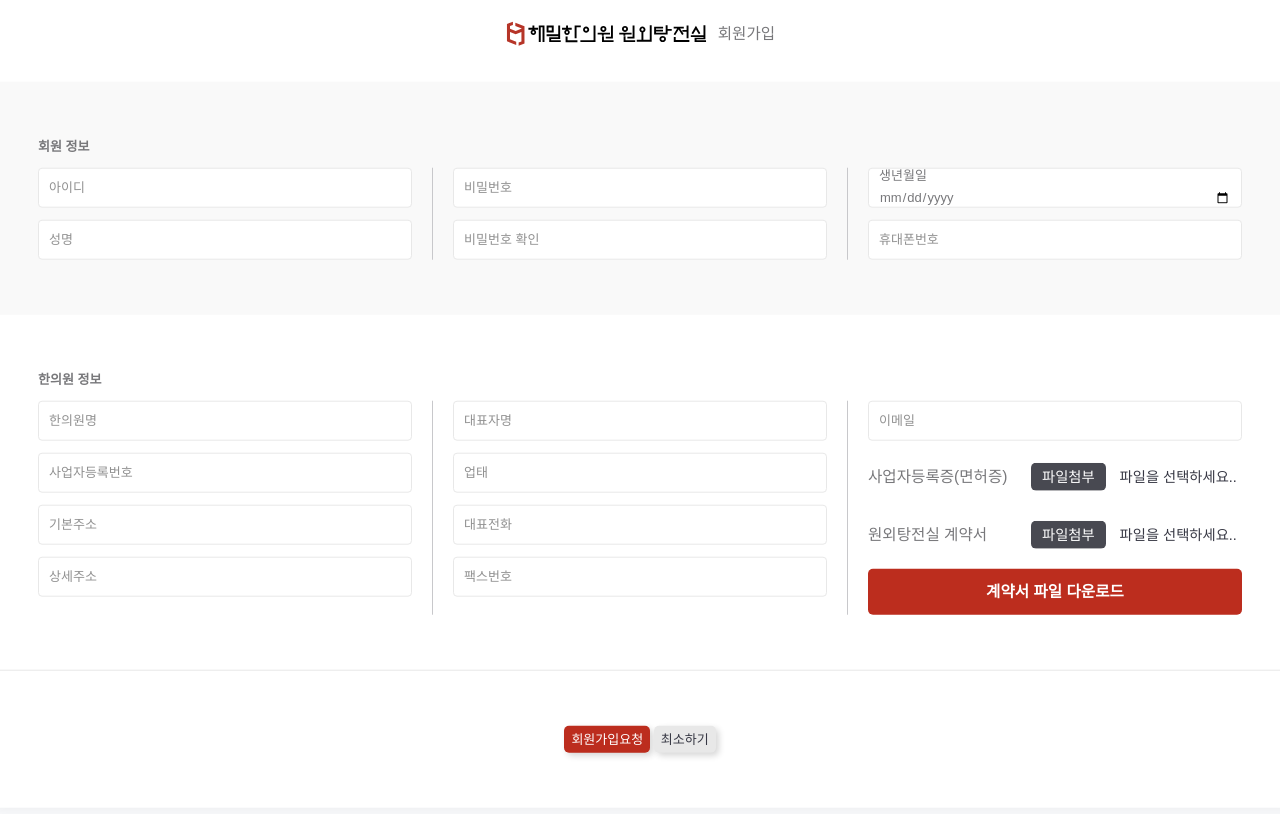
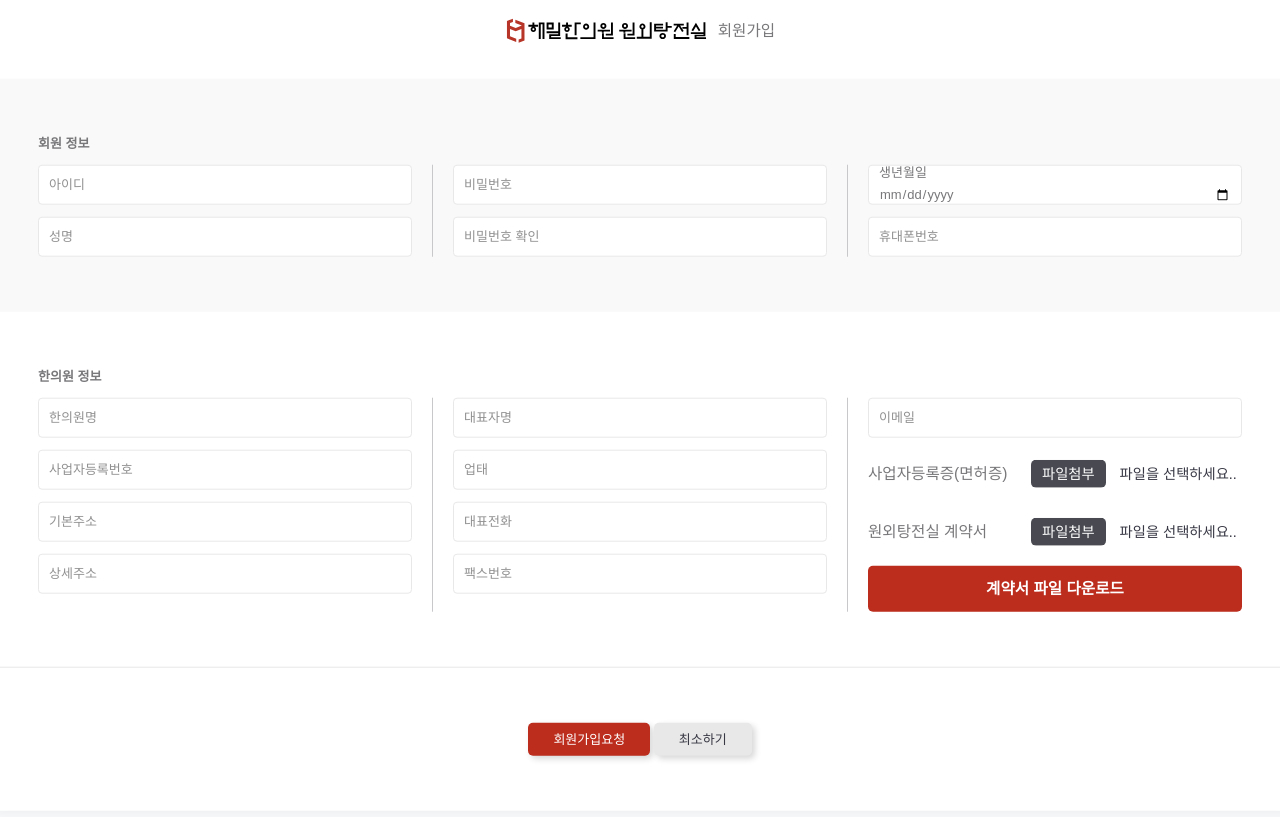
Before and after one commit to itforone-github/publish-haemil, a PHP site: page /med/sign_up.php in a window 1280 px wide. Run offline with PHP 8.4, Linux system fonts and the light colour scheme; some web fonts are replaced.

Commit message:
style: 버튼 디자인 수정

```diff
--- a/med/login.php
+++ b/med/login.php
@@ -19,8 +19,8 @@ include_once("../include/header.php");
           </div>
 
           <div class="btn_wrap">
-            <a href="find_pw.php" class="btn btn_sdw btn_white2">아이디 비밀번호 찾기</a>
-            <a href="sign_up.php" class="btn btn_sdw btn_black">회원 가입</a>
+            <a href="find_pw.php" class="btn btn_small2 btn_sdw btn_white2">아이디 비밀번호 찾기</a>
+            <a href="sign_up.php" class="btn btn_small2 btn_sdw btn_black">회원 가입</a>
           </div>
 
 
--- a/med/sign_up.php
+++ b/med/sign_up.php
@@ -62,8 +62,8 @@ include_once("../include/header.php");
                     </div>
               </div>
             <div class="btn_wrap">
-              <a href="login.php" class="btn btn_sdw btn_red">회원가입요청</a>
-              <a href="" class="btn btn_sdw btn_gray">최소하기</a>
+              <a href="login.php" class="btn btn_small2 btn_sdw btn_red">회원가입요청</a>
+              <a href="" class="btn btn_small2 btn_sdw btn_gray">최소하기</a>
             </div>
           </div>
         </form>
```
